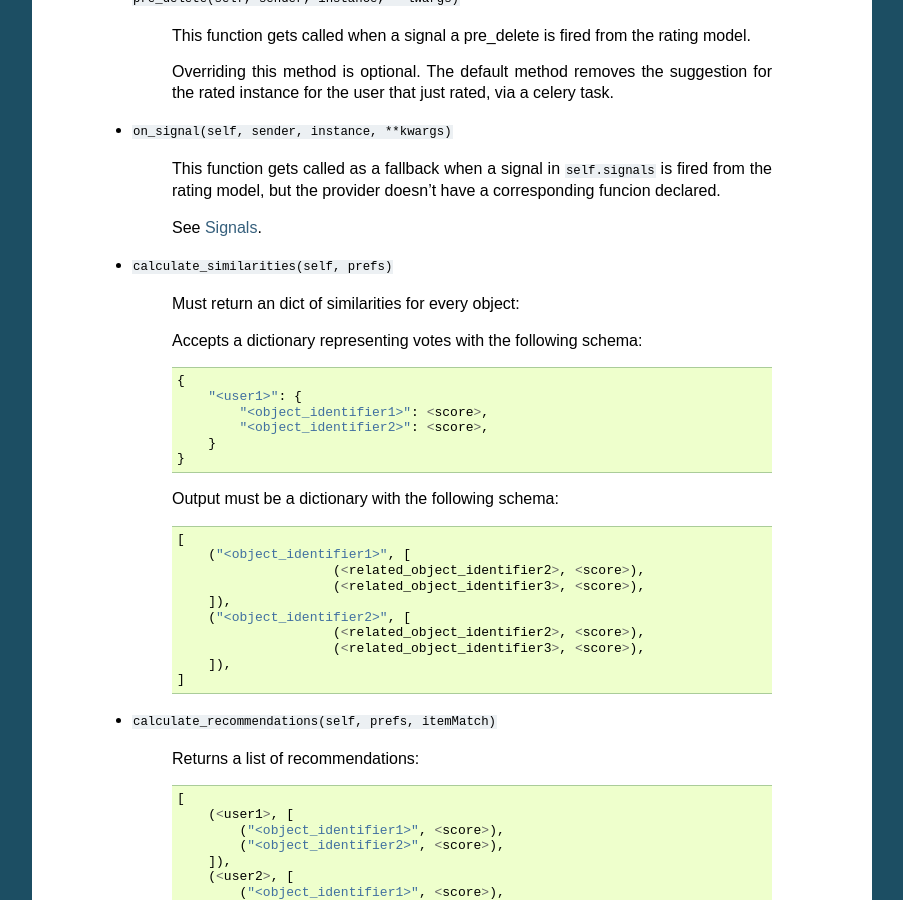
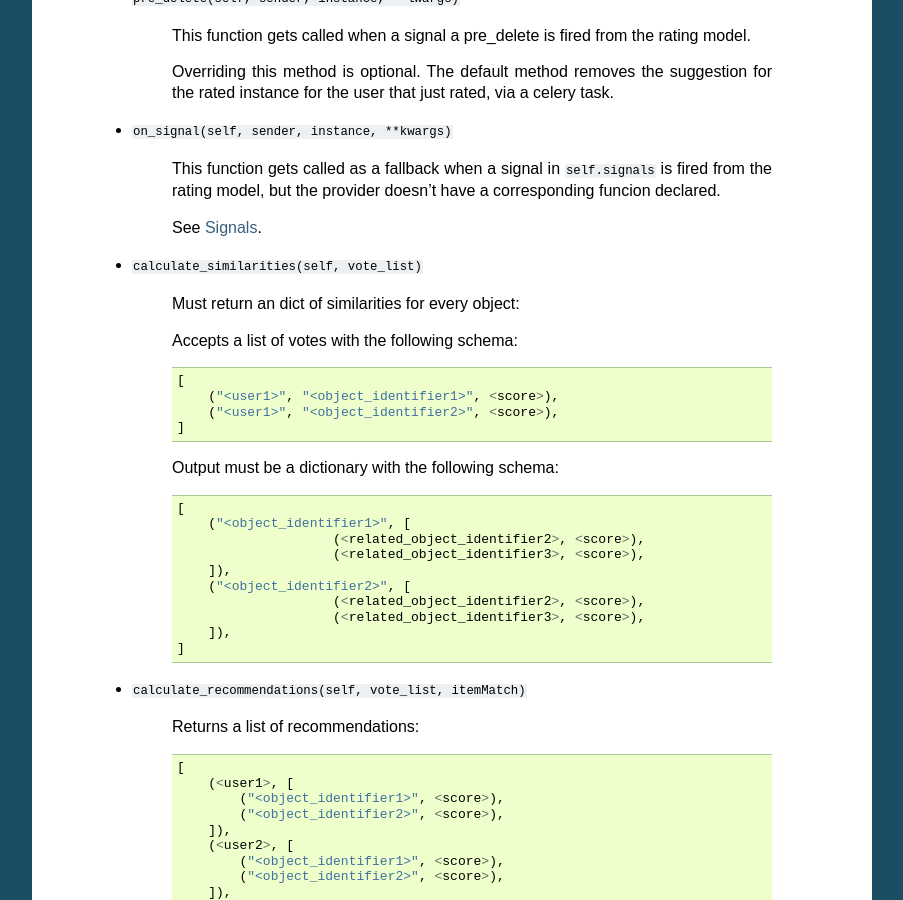
Before and after one commit to fcurella/django-recommends, a Sphinx documentation site: the page built from docs/providers.rst, in a window 1280 px wide and 900 px high, scrolled down 1298 px. Shown: the whole window, without its empty margins (198-1101 px from the left). Built offline with Sphinx 7.4.7, drawn with Linux system fonts in a browser that asks for light colours.

Commit message:
updated docs

```diff
--- a/docs/providers.rst
+++ b/docs/providers.rst
@@ -69,20 +69,18 @@ Methods
 
         See :doc:`signals`.
 
-    * ``calculate_similarities(self, prefs)``
+    * ``calculate_similarities(self, vote_list)``
 
         Must return an dict of similarities for every object:
 
-        Accepts a dictionary representing votes with the following schema:
+        Accepts a list of votes with the following schema:
 
         ::
 
-            {
-                "<user1>": {
-                    "<object_identifier1>": <score>,
-                    "<object_identifier2>": <score>,
-                }
-            }
+            [
+                ("<user1>", "<object_identifier1>", <score>),
+                ("<user1>", "<object_identifier2>", <score>),
+            ]
 
         Output must be a dictionary with the following schema:
 
@@ -101,7 +99,7 @@ Methods
 
 
 
-    * ``calculate_recommendations(self, prefs, itemMatch)``
+    * ``calculate_recommendations(self, vote_list, itemMatch)``
 
         Returns a list of recommendations:
 
```
